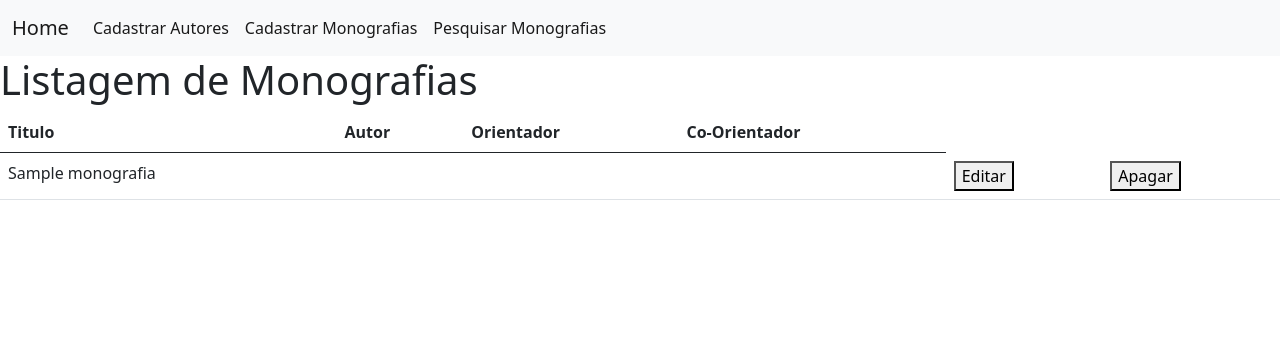
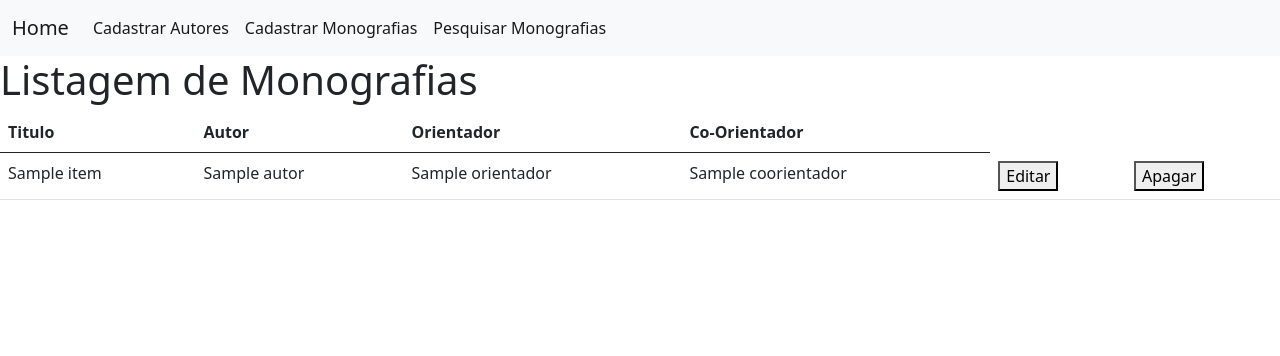
Before and after one commit to brendaPSO/Monografias, a Django app: page /monografia/ in a window 1280 px wide. Shown: the top 356 px of the page. Run offline with Django 4.2, Linux system fonts and the light colour scheme; data comes from the database, SQL or seed files in the repository; tables that the repository leaves empty hold one stand-in row (values such as "Sample post"); a database or web service that is not in the repository returns one stand-in record (values such as "Sample title"); data that the repository does not hold is empty.

Commit message:
index,edit,remove linkados com a api em monografia

```diff
--- a/api/serializers.py
+++ b/api/serializers.py
@@ -10,4 +10,4 @@ class PessoaSerializers(serializers.HyperlinkedModelSerializer):
 class MonografiaSerializers(serializers.HyperlinkedModelSerializer):
     class Meta:
         model = Monografia
-        fields = ['titulo', 'autor', 'orientador', 'coorientador', 'data', 'resumo', 'palavrachave', 'universidade', 'curso', 'link']
+        fields = ['id', 'titulo', 'autor', 'orientador', 'coorientador', 'data', 'resumo', 'palavrachave', 'universidade', 'curso', 'link']
--- a/core/views.py
+++ b/core/views.py
@@ -46,7 +46,6 @@ def editar(request, id):
     return render(request, 'core_adicionar.html', {'form' : form, 'pessoa': pessoa})
 
 def apagar(request, id):
-    id = id
     pessoa = requests.get("http://127.0.0.1:8000/api/pessoa?id={id}")
 
     if request.method== 'POST':
--- a/monografia/templates/monografia_index.html
+++ b/monografia/templates/monografia_index.html
@@ -12,7 +12,7 @@
             </tr>
         </thead>
         <tbody>
-            {% for monografia in lista %}
+            {% for indice, monografia in lista.items %}
                 <tr>
                     <td>{{ monografia.titulo}}</td>
                     <td>{{ monografia.autor }}</td>
--- a/monografia/views.py
+++ b/monografia/views.py
@@ -3,12 +3,18 @@ from django.shortcuts import render, redirect
 from monografia.Filters import MonografiaFilter
 from . models import Monografia
 from . forms import MonografiaForm
+import requests
+import json
 
 # Create your views here.
 def index(request):
-    monografias = Monografia.objects.all()
+    monografias = requests.get("http://127.0.0.1:8000/api/monografia/")
+    lista = monografias.json()
+    dicionario = {}
+    for indice, valor in enumerate(lista):
+        dicionario[indice] = valor
     context = {
-        'lista': monografias
+        'lista': dicionario
     }
     return render(request, 'monografia_index.html', context)
 
@@ -28,7 +34,7 @@ def adicionar(request):
     return render(request, 'monografia_adicionar.html', {'form' : form})
 
 def editar(request, id):
-    monografia = Monografia.objects.get(id=id)
+    monografia = requests.get("http://127.0.0.1:8000/api/monografia?id={id}")
     form = MonografiaForm(request.POST or None, instance=monografia)
 
     if form.is_valid():
@@ -38,7 +44,7 @@ def editar(request, id):
     return render(request, 'monografia_adicionar.html', {'form' : form, 'monografia': monografia})
 
 def apagar(request, id):
-    monografia = Monografia.objects.get(id=id)
+    monografia = requests.get("http://127.0.0.1:8000/api/monografia?id={id}")
 
     if request.method== 'POST':
         monografia.delete()
```
